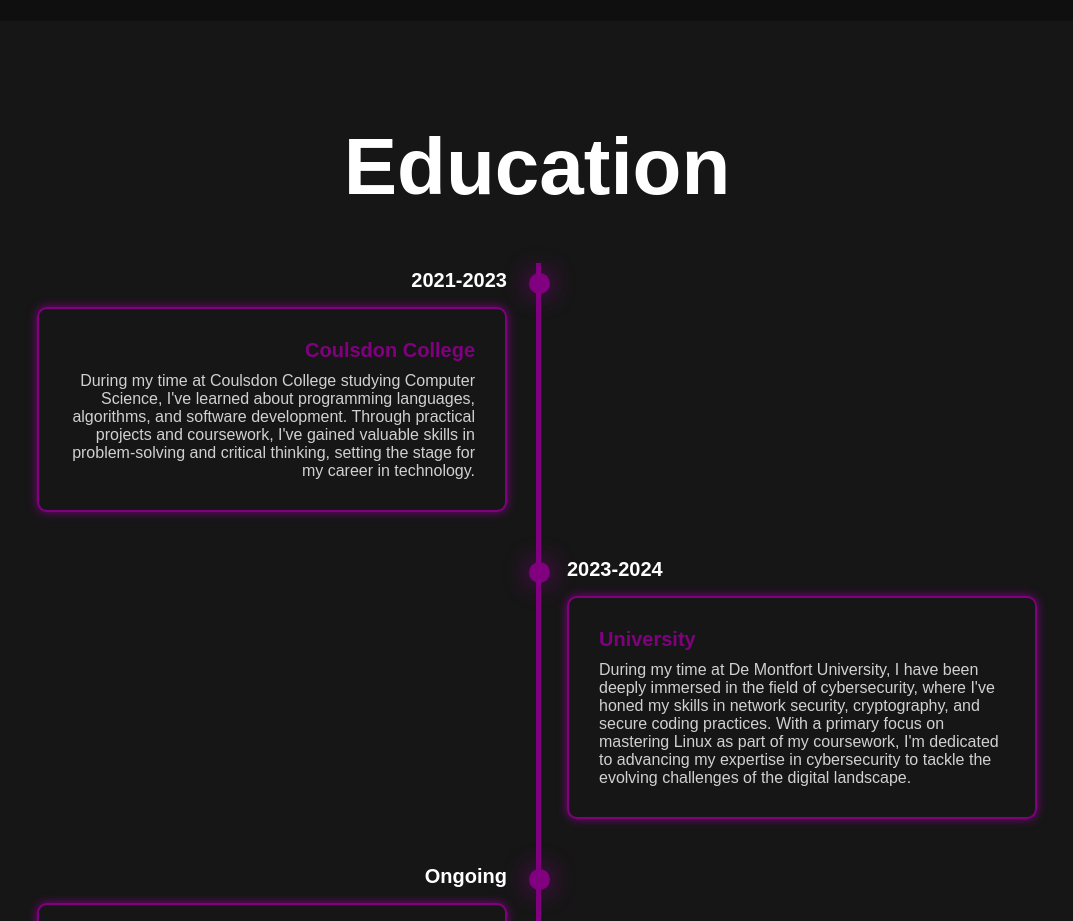
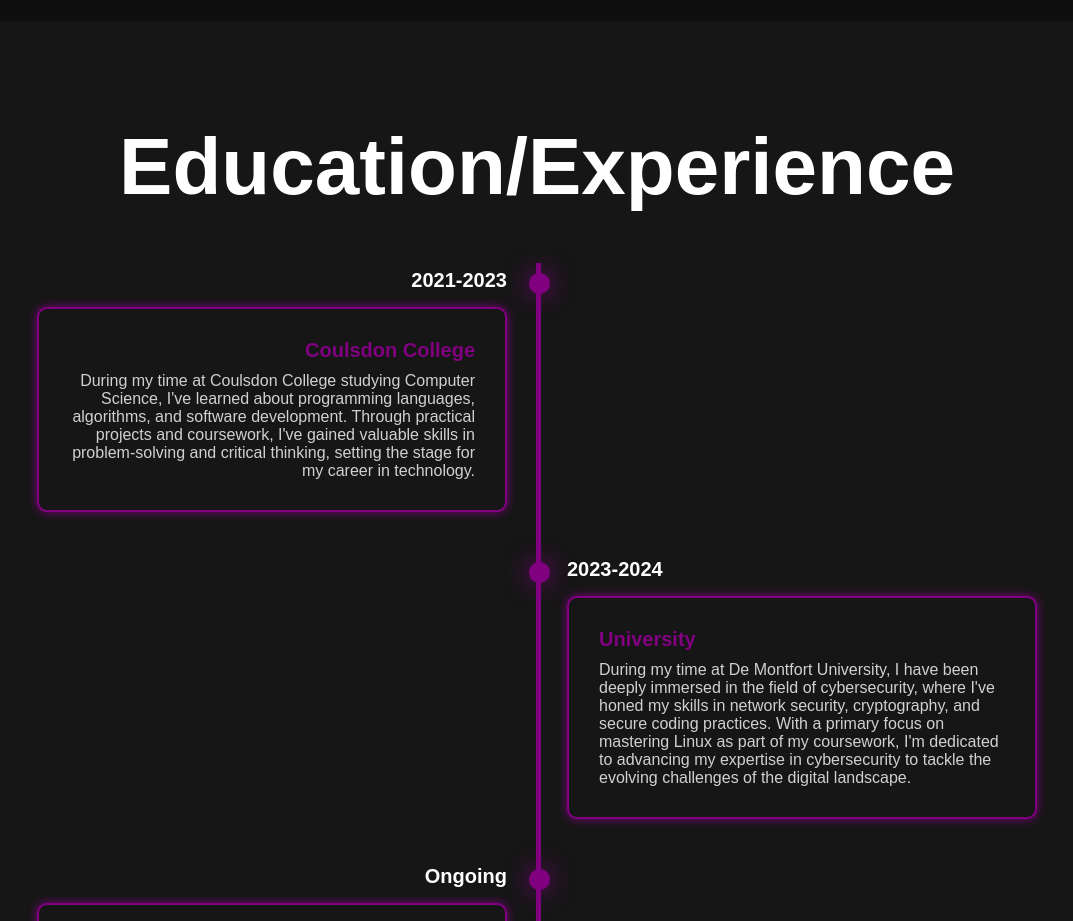
Before and after one commit to santan365/alexsanto.github.io, a plain HTML site: page index.html in a window 1280 px wide. Shown: the part 3260-4181 px from the top of the page, without its empty margins (103-1176 px from the left). Drawn offline with Linux system fonts and the light colour scheme.

Commit message:
Update index.html

```diff
--- a/index.html
+++ b/index.html
@@ -102,7 +102,7 @@
       </div>
     </section>
     <section class = "timeline-section" id = "education">
-      <h2 class = "heading">Education</h2>
+      <h2 class = "heading">Education/Experience </h2>
 
       <div class = "timeline-items">
 
```
